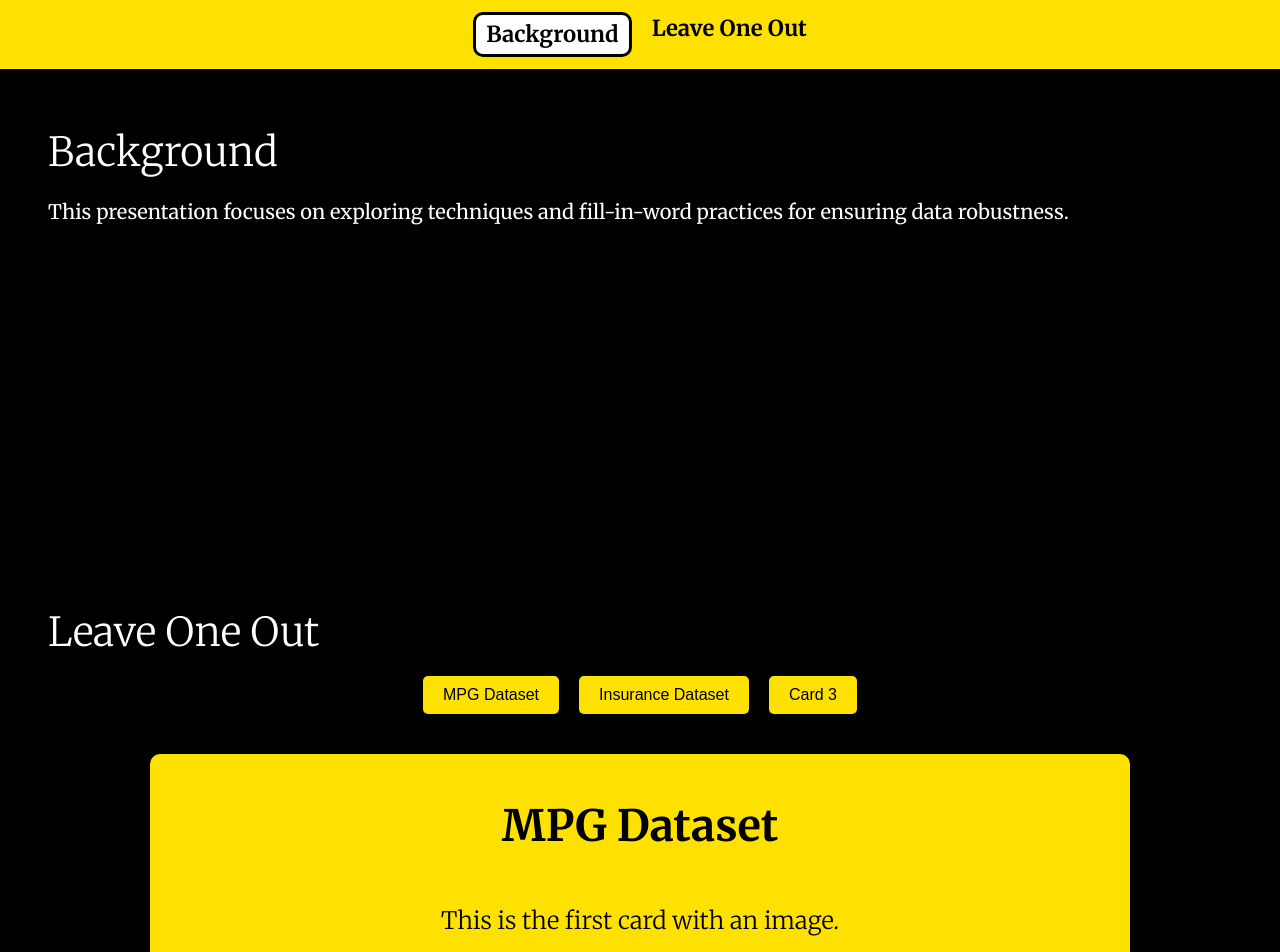
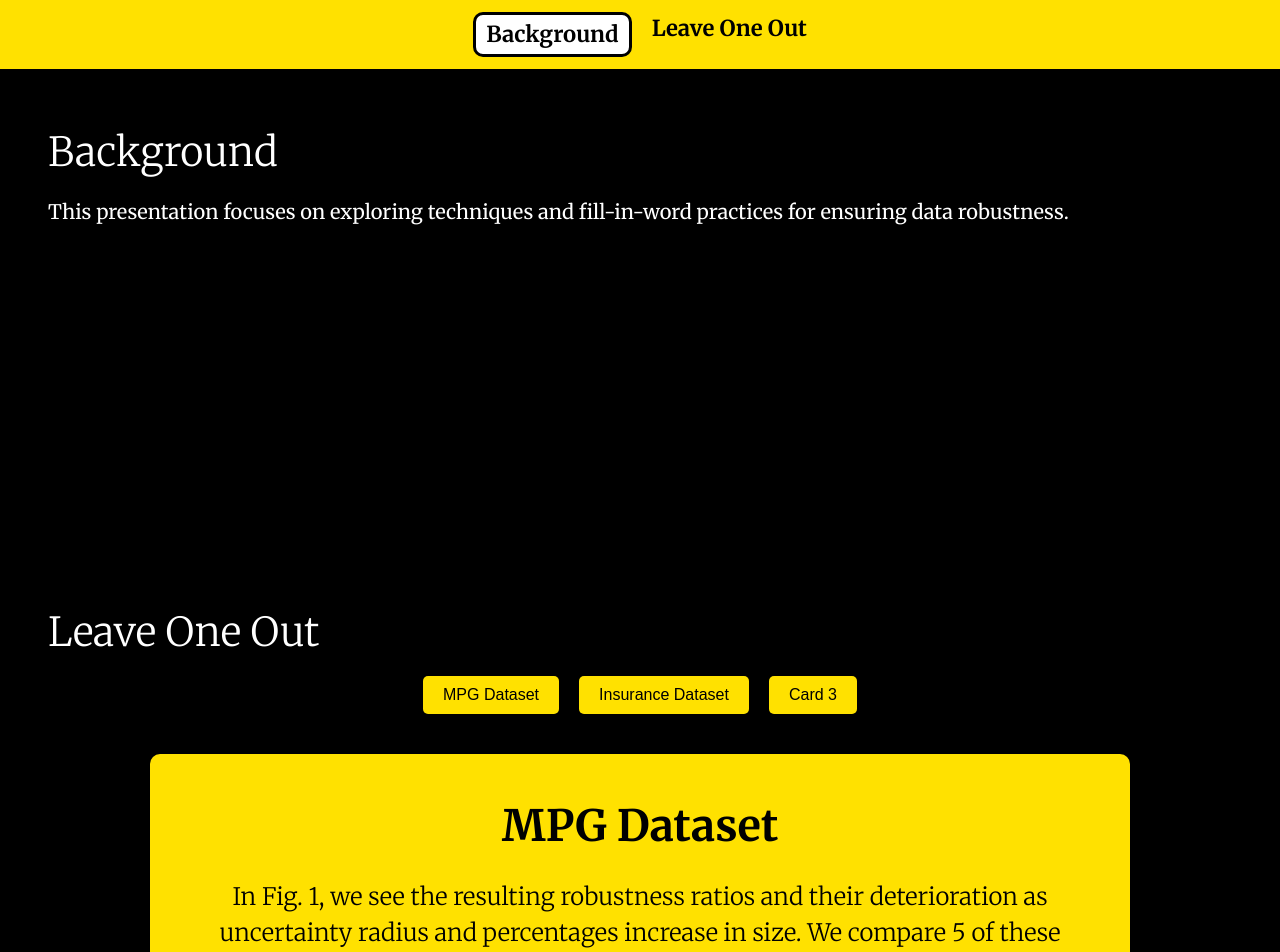
Before and after one commit to MarlonPlease/Error-Injection-Robustness-Classifier, a SvelteKit app: page / in a window 1280 px wide. Shown: the top 952 px of the page. Built offline with nearby package versions, Linux system fonts and the light colour scheme.

Commit message:
word wrap

```diff
--- a/src/components/Card1.svelte
+++ b/src/components/Card1.svelte
@@ -6,7 +6,19 @@
   const cards = [
     {
       title: "MPG Dataset",
-      content: "This is the first card with an image.",
+      content: `In Fig. 1, we see the resulting robustness ratios and their deterioration as uncertainty
+radius and percentages increase in size. We compare 5 of these deterioration in the form of
+heat maps where two maps are based on the the Naive method (top two most heat maps)
+and all below heat maps are methods generated with a given model and metric (labeled
+respectively). All left hand side plots incorporate Meyer’s method while right hand plots
+utilize ZORRO. First thing to easily notice is that ZORRO seems to perform much better
+than in robustness retainment in the face of increasing uncertainty than Meyer, as we see
+Meyer has hit near 0 robustness by the time the most extreme uncertainty parameters are
+utilized on the heat map. In the other hand, ZORRO barely pasts the 50 percent threshold
+on robustness under these similar circumstances. Comparing methods, it seems here that
+the combination of the Linear Regression model and the mean absolute error performed the
+best attack against robustness on this dataset, with the Linear Regression model performing
+more effective attacks than the RandomForestRegressor model in general here.`,
       image: mpgImage
 
     },
@@ -84,6 +96,9 @@
 
   .card p {
     color: black; /* Set the text color to black */
+    white-space: normal; /* Allow text to wrap */
+    word-wrap: break-word; /* Break long words to avoid overflow */
+    margin: 0;
   }
 
   .card-header {
```
